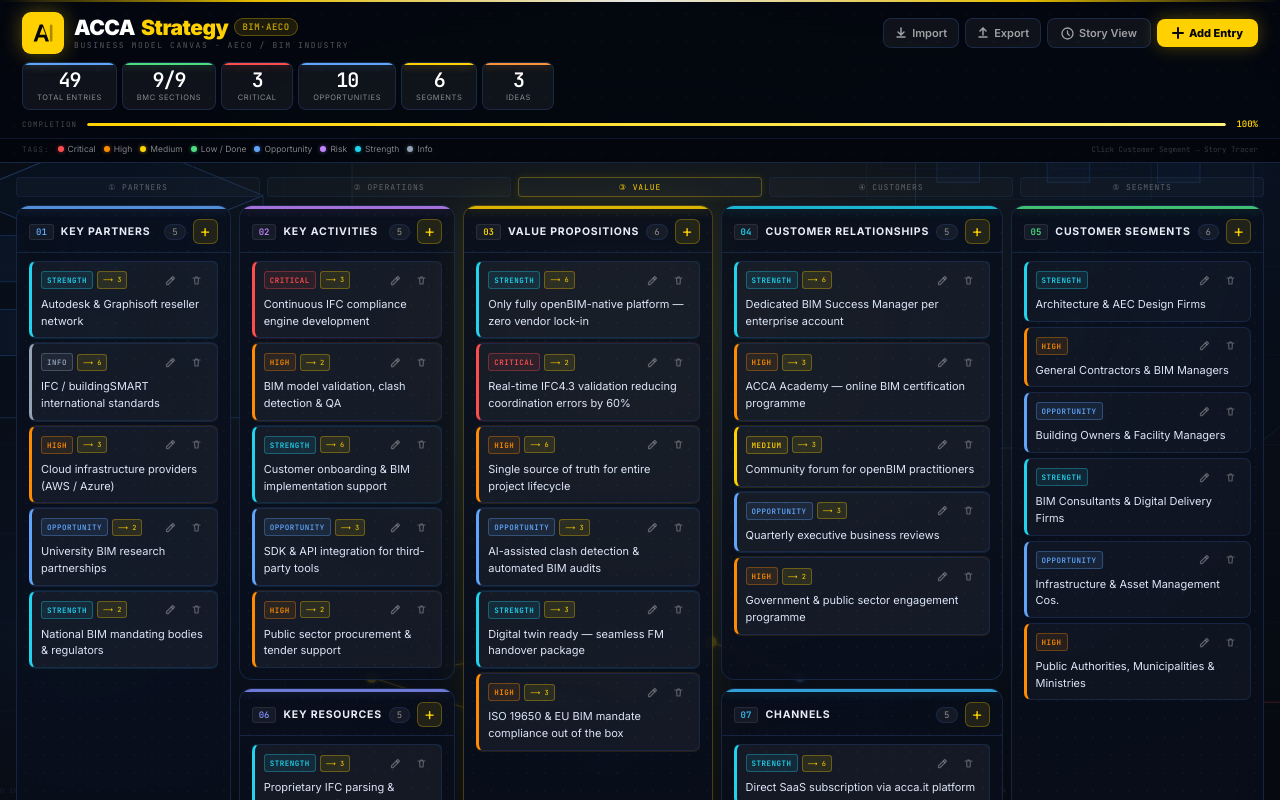
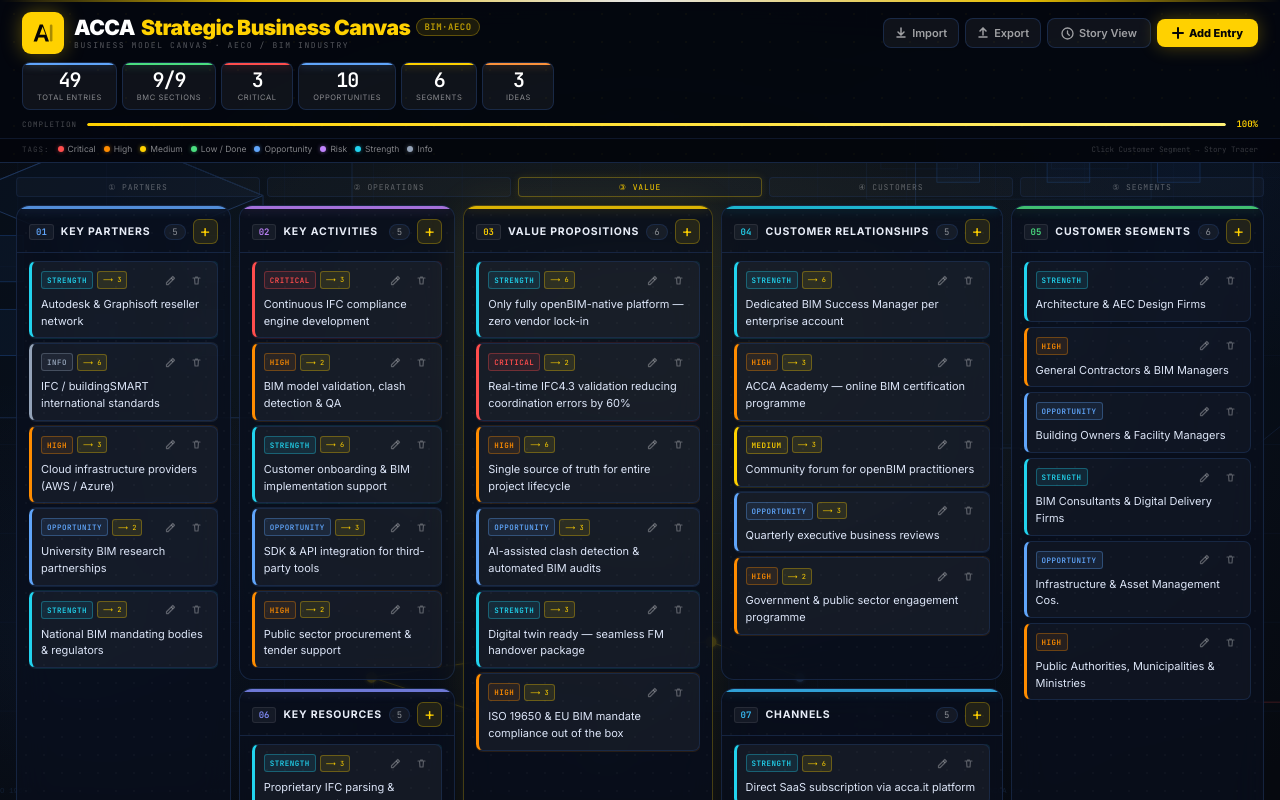
Before and after one commit to jonlewuk-ship-it/EN-Canvas_BMC, a React (Vite) app: page / in a window 1280 px wide. Shown: the top 800 px of the page. Built offline with nearby package versions, Linux system fonts and the light colour scheme; the HTML template or start-up script is replaced by a standard one.

Commit message:
Update App.jsx

```diff
--- a/src/App.jsx
+++ b/src/App.jsx
@@ -291,7 +291,7 @@
         <div style={{flex:1,minWidth:0}}>
           <div style={{display:"flex",alignItems:"baseline",gap:6,flexWrap:"wrap"}}>
             <span style={{fontSize:mobile?17:21,fontWeight:900,color:"#fff",letterSpacing:"-0.5px",lineHeight:1}}>ACCA</span>
-            <span style={{fontSize:mobile?17:21,fontWeight:900,color:Y,letterSpacing:"-0.5px",lineHeight:1}}>Strategy</span>
+            <span style={{fontSize:mobile?17:21,fontWeight:900,color:Y,letterSpacing:"-0.5px",lineHeight:1}}>Strategic Business Canvas</span>
             {!mobile&&(
               <span style={{fontSize:9,fontWeight:700,color:"rgba(255,209,0,0.75)",
                 background:"rgba(255,209,0,0.1)",border:"1px solid rgba(255,209,0,0.3)",
@@ -1178,7 +1178,7 @@
     canvas:{
       title: canvasTitle || "BMC Export",
       exported_at: new Date().toISOString(),
-      tool: "ACCA Strategy BMC v2",
+      tool: "ACCA Strategic BMC v2",
     },
     summary:{
       total_entries: allEntries.length,
```
